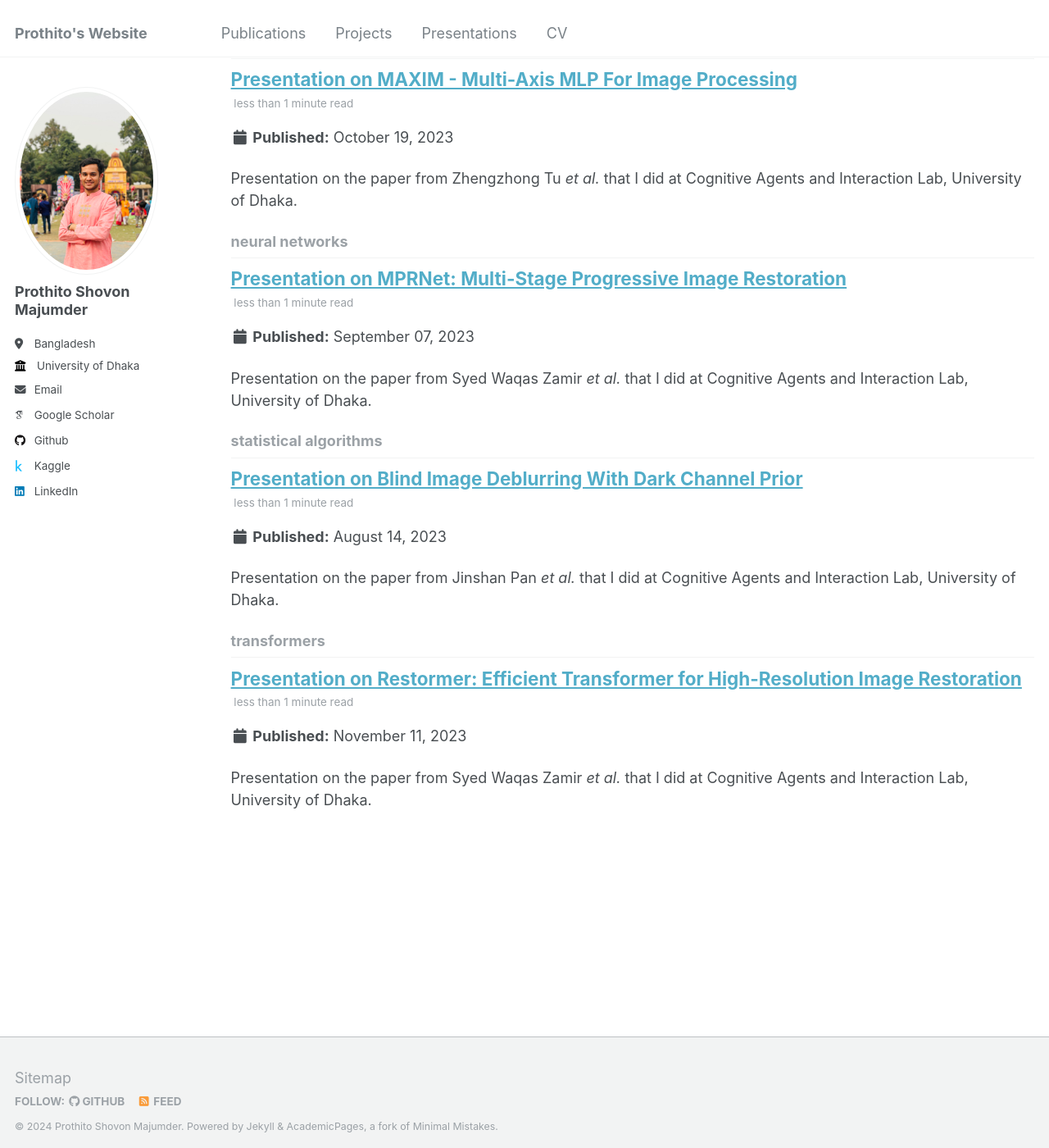
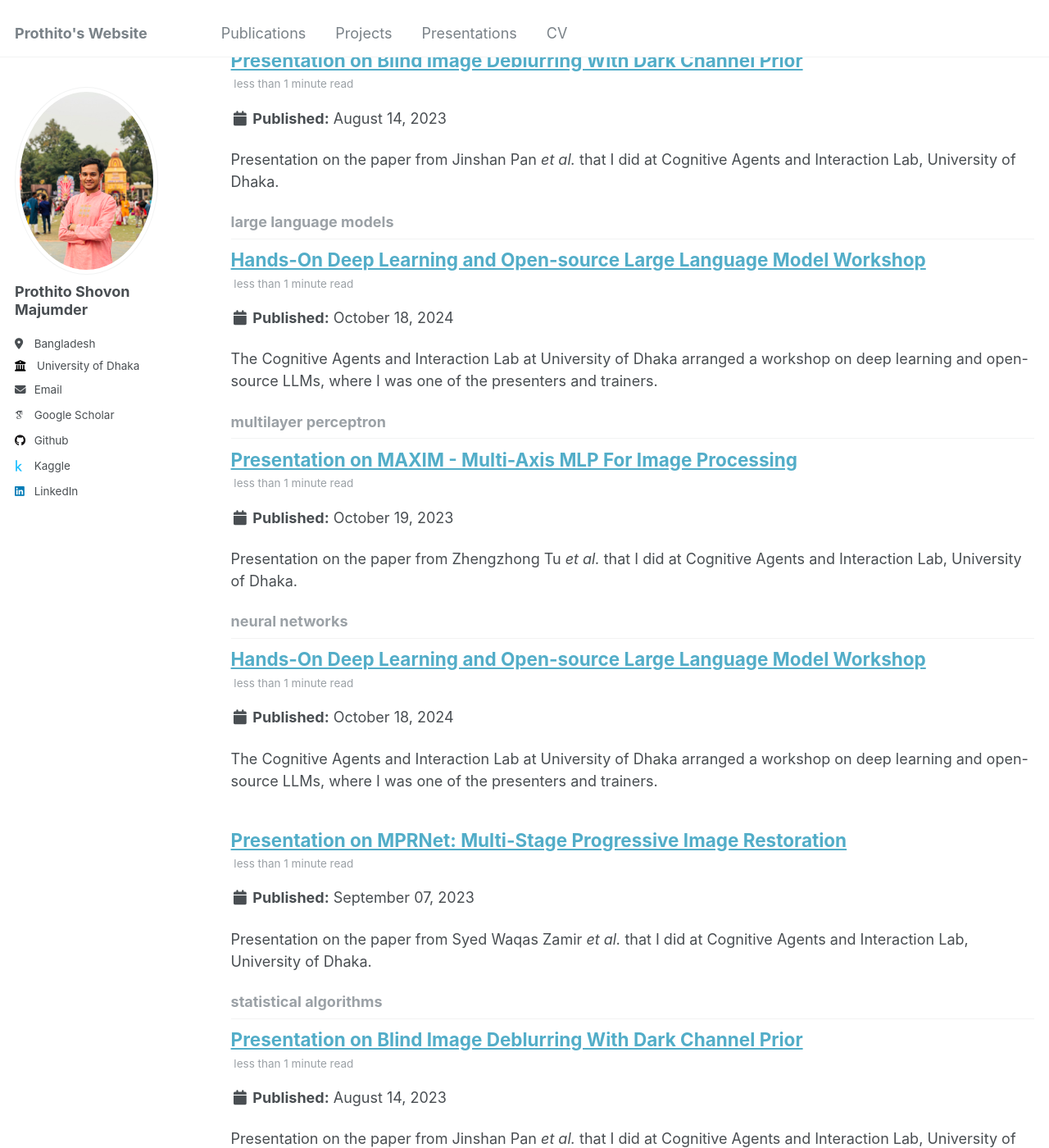
Before and after one commit to prothitoshovon/prothitoshovon.github.io, a Jekyll site: the page built from _pages/tag-archive.html, in a window 1280 px wide and 1400 px high, scrolled down 2392 px. Shown: the whole window at 82% size. Built offline with Jekyll 4.4.1, drawn with Linux system fonts in a browser that asks for light colours; some web fonts are replaced; some of the changed text lies outside the part shown.

Commit message:
update cv and llm workshop content

```diff
--- a/_data/navigation.yml
+++ b/_data/navigation.yml
@@ -21,7 +21,7 @@ main:
     url: /presentations/
 
   - title: "CV"
-    url: https://drive.google.com/file/d/16m6EA1oL7-0_-iGVOvre5j_5VJHZMyeh/view?usp=sharing
+    url: https://drive.google.com/file/d/1srq85Qbt-KG8ch7hqcgsGgNConnCfNqk/view?usp=sharing
 
  # - title: "Guide"
  #   url: /markdown/
--- /dev/null
+++ b/_posts/2024-10-18-du-llm-workshop.md
@@ -0,0 +1,22 @@
+---
+title: 'Hands-On Deep Learning and Open-source Large Language Model Workshop'
+date: 2024-10-18
+permalink: /posts/2024/10/du-llm-workshop/
+tags:
+  - deep learning
+  - neural networks
+  - transformers
+  - large language models
+---
+
+The Cognitive Agents and Interaction Lab at University of Dhaka arranged a workshop on deep learning and open-source LLMs, where I was one of the presenters and trainers.
+
+[Workshop Details](https://cognistorm.ai/llm-workshop)
+
+[Link to the slides for the 1st session](https://docs.google.com/presentation/d/1CG5_1cn_yvnsHdRqvTmIfbTXS-uYYN4uZD8X-M9hTlM/edit?usp=sharing)
+
+[Link to the slides for the 2nd session](https://docs.google.com/presentation/d/1mY3lNsKl2_wA-BXi9u3co8Hwx3VGLj4qzKJ1MEcqV8w/edit?usp=sharing)
+
+
+![crest](/images/LLM%20Workshop/llm-workshop-crest.jpg)
+![certificate](/images/LLM%20Workshop/llm-workshop-certificate.jpg)
```
Also changed, not shown: _pages/about.md (+2 -2 lines), images/LLM Workshop/llm-workshop-crest.jpg (added), 1 other file.
